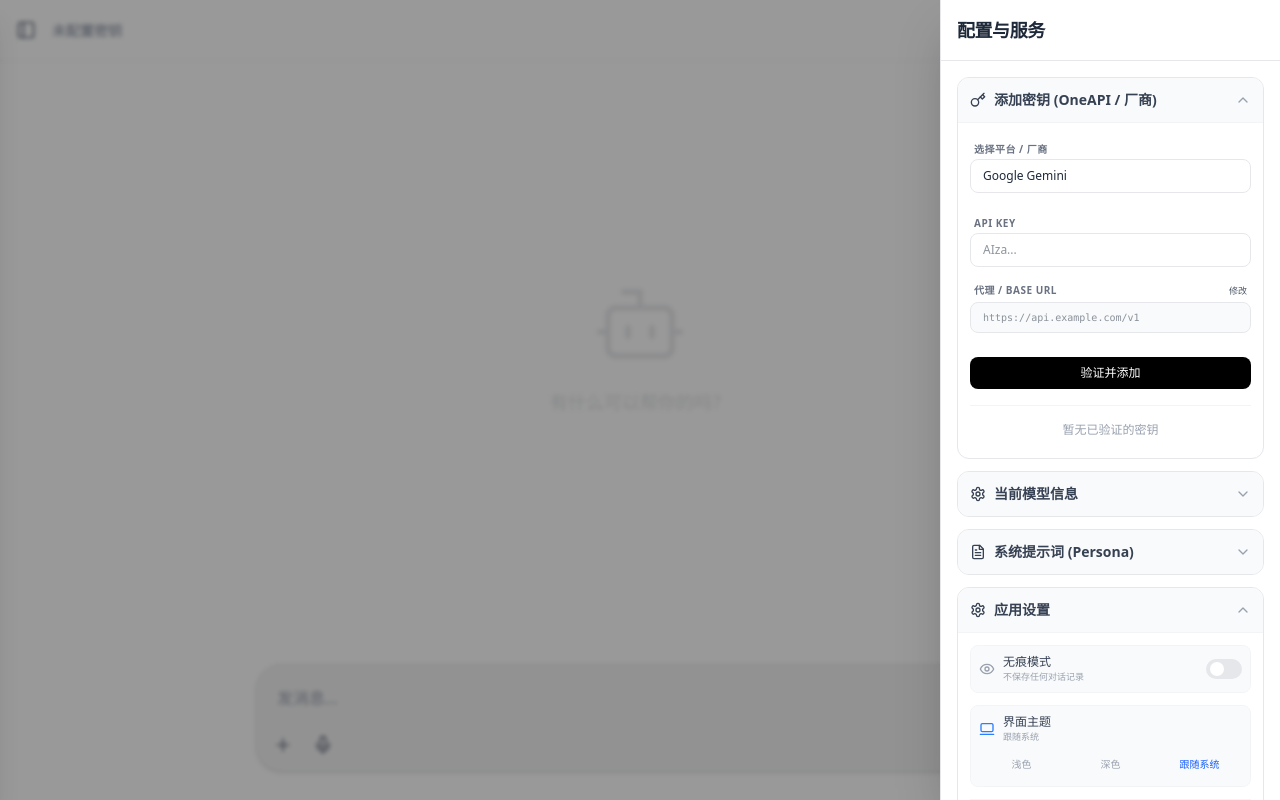
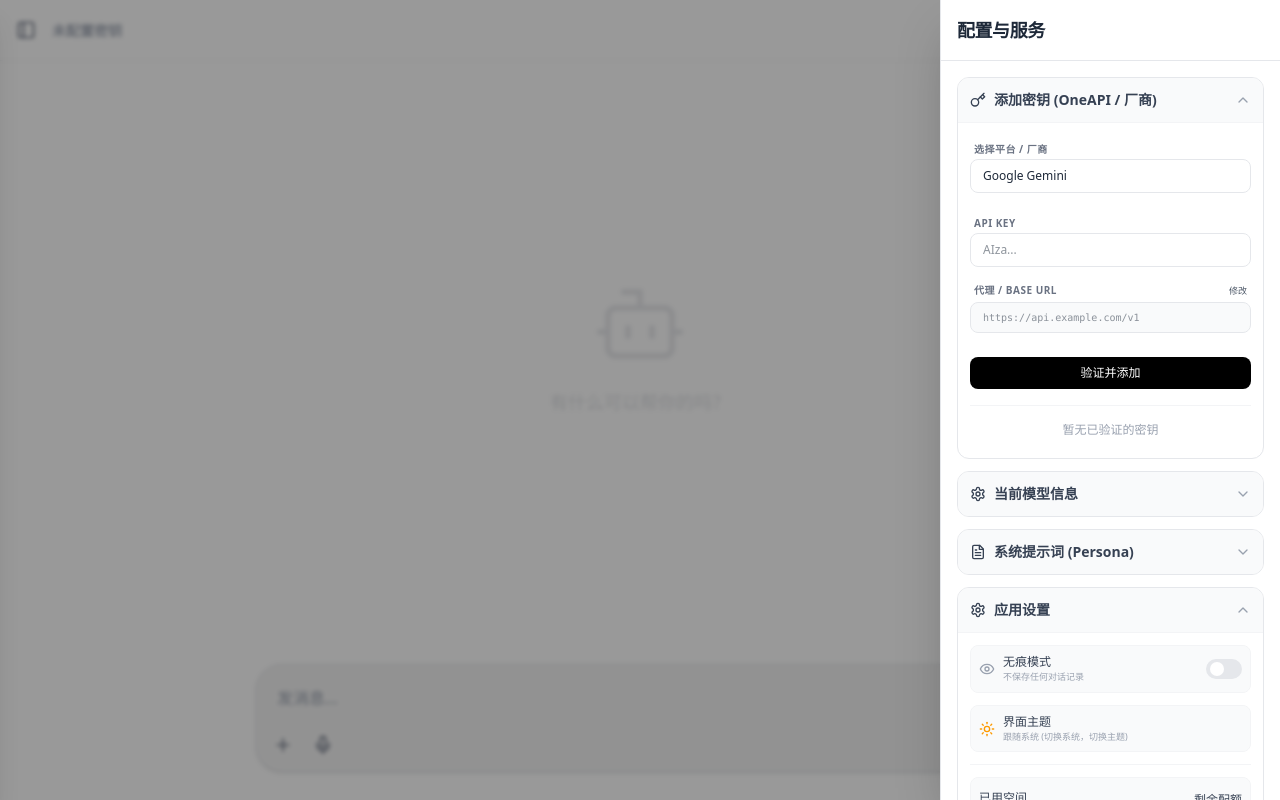
Before and after one commit to Century322/canvasai, a React (Vite) app: page / in a window 1280 px wide. Both pictures are taken after a click on the button "应用设置". Built offline with nearby package versions, Linux system fonts and the light colour scheme; a web font is replaced by a local one.

Commit message:
Initial commit

```diff
--- a/App.tsx
+++ b/App.tsx
@@ -92,51 +92,33 @@ export default function App() {
   };
   const dismissToast = (id: string) => setToasts(prev => prev.filter(t => t.id !== id));
 
-  // --- Initialization Effects ---
+  // --- Theme Management (完全跟随系统) ---
 
-  // 计算实际主题（system -> light/dark）
-  const getEffectiveThemeValue = (currentTheme: 'light' | 'dark' | 'system') => {
-    if (currentTheme === 'system') {
-      return window.matchMedia('(prefers-color-scheme: dark)').matches ? 'dark' : 'light';
-    }
-    return currentTheme;
-  };
-
-  // 应用主题到 DOM
-  const applyTheme = (currentTheme: 'light' | 'dark' | 'system') => {
-    const effectiveTheme = getEffectiveThemeValue(currentTheme);
-    if (effectiveTheme === 'dark') {
+  // 应用系统主题到 DOM
+  const applySystemTheme = () => {
+    const isDark = window.matchMedia('(prefers-color-scheme: dark)').matches;
+    if (isDark) {
       document.documentElement.classList.add('dark');
     } else {
       document.documentElement.classList.remove('dark');
     }
+    setTheme(isDark ? 'dark' : 'light');
   };
 
-  // 初始化：从 localStorage 读取主题
+  // 初始化：应用系统主题
   useEffect(() => {
-    const savedTheme = localStorage.getItem('gemini_theme') as 'light' | 'dark' | 'system' | null;
-    if (savedTheme) {
-      setTheme(savedTheme);
-    }
+    applySystemTheme();
   }, []);
 
-  // 主题变化时应用并保存
-  useEffect(() => {
-    applyTheme(theme);
-    localStorage.setItem('gemini_theme', theme);
-  }, [theme]);
-
-  // 监听系统主题变化（仅在 system 模式下）
+  // 监听系统主题变化
   useEffect(() => {
     const mediaQuery = window.matchMedia('(prefers-color-scheme: dark)');
     const handleChange = () => {
-      if (theme === 'system') {
-        applyTheme('system');
-      }
+      applySystemTheme();
     };
     mediaQuery.addEventListener('change', handleChange);
     return () => mediaQuery.removeEventListener('change', handleChange);
-  }, [theme]);
+  }, []);
 
   // Load Data - 只加载历史记录列表
   useEffect(() => {
@@ -1150,7 +1132,6 @@ export default function App() {
         isIncognito={isIncognito}
         onToggleIncognito={() => setIsIncognito(!isIncognito)}
         theme={theme}
-        onSetTheme={setTheme}
       />
     </div>
   );
--- a/components/ChatInterface.tsx
+++ b/components/ChatInterface.tsx
@@ -558,11 +558,8 @@ const ChatInterface: React.FC<Props> = ({
             components={{
                 Footer: () => (
                     isLoading ? (
-                        <div className={`flex w-full mb-6 px-4 ${isMirrored ? 'justify-end pl-10 flex-row-reverse' : 'justify-start pr-10'}`}>
-                            <div className={`w-8 h-8 rounded-full flex items-center justify-center flex-shrink-0 mt-0.5 bg-white dark:bg-[#2f2f2f] border border-gray-200 dark:border-gray-700 ${isMirrored ? 'ml-4' : 'mr-4'}`}>
-                                <BotIcon className="w-5 h-5 text-gray-400 animate-pulse" />
-                            </div>
-                            <div className="flex items-center gap-1 mt-3">
+                        <div className={`flex w-full mb-6 px-4 ${isMirrored ? 'justify-end pl-10' : 'justify-start pr-10'}`}>
+                            <div className={`flex items-center gap-1 mt-3 ${isMirrored ? 'mr-12' : 'ml-12'}`}>
                                 <div className="w-1.5 h-1.5 bg-gray-400 rounded-full animate-bounce [animation-delay:-0.3s]"></div>
                                 <div className="w-1.5 h-1.5 bg-gray-400 rounded-full animate-bounce [animation-delay:-0.15s]"></div>
                                 <div className="w-1.5 h-1.5 bg-gray-400 rounded-full animate-bounce"></div>
--- a/components/RightSidebar.tsx
+++ b/components/RightSidebar.tsx
@@ -24,8 +24,7 @@ interface Props {
   targetSectionTrigger?: { section: string, timestamp: number } | null;
   isIncognito: boolean;
   onToggleIncognito: () => void;
-  theme: 'light' | 'dark' | 'system';
-  onSetTheme: (theme: 'light' | 'dark' | 'system') => void;
+  theme: 'light' | 'dark';
   isSplitScreen?: boolean;
   leftSystemInstruction?: string;
   rightSystemInstruction?: string;
@@ -92,7 +91,6 @@ const RightSidebar: React.FC<Props> = ({
   isIncognito,
   onToggleIncognito,
   theme,
-  onSetTheme,
   isSplitScreen,
   leftSystemInstruction,
   rightSystemInstruction,
@@ -509,34 +507,14 @@ const RightSidebar: React.FC<Props> = ({
                     </div>
 
                     <div className="p-2 bg-gray-50 dark:bg-[#2a2a2a] rounded-lg border border-gray-100 dark:border-[#333]">
-                        <div className="flex items-center gap-2 mb-2">
-                            {theme === 'system' ? <ComputerIcon className="w-4 h-4 text-blue-500" /> : theme === 'light' ? <SunIcon className="w-4 h-4 text-amber-500" /> : <MoonIcon className="w-4 h-4 text-gray-500" />}
+                        <div className="flex items-center gap-2">
+                            {theme === 'light' ? <SunIcon className="w-4 h-4 text-amber-500" /> : <MoonIcon className="w-4 h-4 text-gray-500" />}
                             <div className="flex flex-col">
                                 <span className="text-xs font-medium text-gray-700 dark:text-gray-200">界面主题</span>
                                 <span className="text-[9px] text-gray-400">
-                                    {theme === 'system' ? '跟随系统' : theme === 'light' ? '当前：浅色模式' : '当前：深色模式'}
+                                    跟随系统 (切换系统，切换主题)
                                 </span>
                             </div>
-                        </div>
-                        <div className="flex gap-1">
-                            <button
-                                onClick={() => onSetTheme('light')}
-                                className={`flex-1 py-1.5 px-2 rounded-md text-[10px] font-medium transition-all ${theme === 'light' ? 'text-amber-600 dark:text-amber-400' : 'text-gray-400 hover:text-gray-600 dark:hover:text-gray-300'}`}
-                            >
-                                浅色
-                            </button>
-                            <button
-                                onClick={() => onSetTheme('dark')}
-                                className={`flex-1 py-1.5 px-2 rounded-md text-[10px] font-medium transition-all ${theme === 'dark' ? 'text-indigo-600 dark:text-indigo-400' : 'text-gray-400 hover:text-gray-600 dark:hover:text-gray-300'}`}
-                            >
-                                深色
-                            </button>
-                            <button
-                                onClick={() => onSetTheme('system')}
-                                className={`flex-1 py-1.5 px-2 rounded-md text-[10px] font-medium transition-all ${theme === 'system' ? 'text-blue-600 dark:text-blue-400' : 'text-gray-400 hover:text-gray-600 dark:hover:text-gray-300'}`}
-                            >
-                                跟随系统
-                            </button>
                         </div>
                     </div>
 
@@ -558,16 +536,20 @@ const RightSidebar: React.FC<Props> = ({
 
                         <button
                             onClick={async () => {
-                                if (window.confirm("确定要清空所有本地数据吗？这将删除所有对话记录和图片缓存，无法恢复。API Key 不会被删除。")) {
-                                    await DB.clearAllSessions();
-                                    alert("数据已清空，请刷新页面。");
-                                    window.location.reload();
+                                if (window.confirm("确定要清空所有聊天记录吗？这将删除所有对话记录、图片缓存和自动保存数据，无法恢复。\n\n保留的数据：\n- API Key\n- 主题设置\n- 模型选择\n- 生成参数\n- 知识库文档\n- 自定义角色")) {
+                                    try {
+                                        await DB.clearAllSessions();
+                                        alert("所有聊天记录已清空，页面将刷新。");
+                                        window.location.reload();
+                                    } catch (e) {
+                                        alert("清空失败，请重试。");
+                                    }
                                 }
                             }}
                             className="w-full py-2 flex items-center justify-center gap-2 rounded-lg bg-red-50 text-red-600 hover:bg-red-100 dark:bg-red-900/10 dark:text-red-400 dark:hover:bg-red-900/20 text-xs font-medium border border-red-100 dark:border-red-900/30 transition-colors"
                         >
                             <TrashIcon className="w-3.5 h-3.5" />
-                            清空所有聊天记录 (保留 Key)
+                            清空所有聊天记录
                         </button>
 
                         <p className="text-[9px] text-gray-400 leading-relaxed text-center mt-2">
--- a/utils/db.ts
+++ b/utils/db.ts
@@ -92,16 +92,26 @@ export const DB = {
 
     async clearAllSessions(): Promise<void> {
         try {
+            // 清除 IndexedDB
             const db = await openDB();
-            return new Promise((resolve, reject) => {
+            await new Promise<void>((resolve, reject) => {
                 const transaction = db.transaction(STORE_NAME, 'readwrite');
                 const store = transaction.objectStore(STORE_NAME);
                 const request = store.clear();
                 request.onsuccess = () => resolve();
                 request.onerror = () => reject(request.error);
             });
+
+            // 清除 localStorage 中的自动保存数据
+            localStorage.removeItem('gemini_auto_save');
+
+            // 清除其他对话相关数据（保留设置类数据）
+            // 保留：gemini_stored_keys (API Key), gemini_theme (主题), gemini_model_id (模型选择)
+            // 保留：gemini_right_model_id, gemini_gen_config, gemini_custom_prompts
+            localStorage.removeItem('gemini_current_session_id');
         } catch (e) {
             console.error("DB Clear Error", e);
+            throw e;
         }
     }
 };
```
